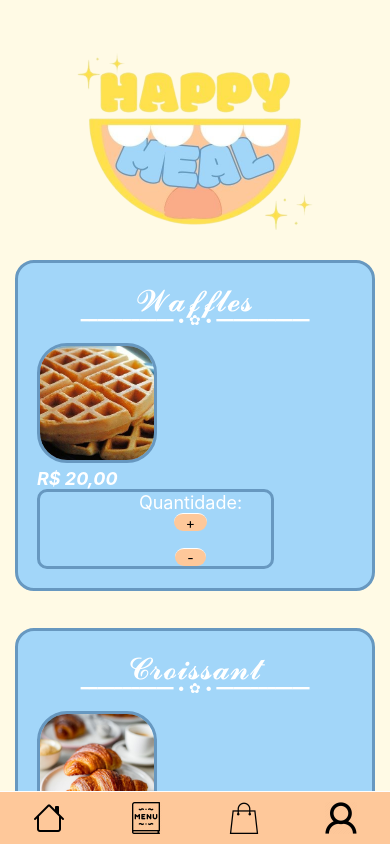
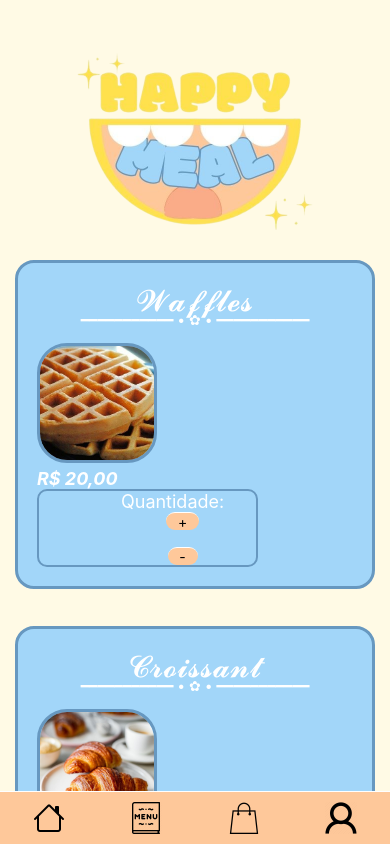
Before and after one commit to EmyyS2/Bloodvine, a React Native app: screen / in a window 390 px wide. Built offline with nearby package versions, Linux system fonts and the light colour scheme.

Commit message:
carinho atualizações

```diff
--- a/src/CarrinhoHappyMeat.tsx
+++ b/src/CarrinhoHappyMeat.tsx
@@ -1,4 +1,4 @@
-import React from 'react';
+import React, { useState } from 'react';
 import { StatusBar, View, Text, StyleSheet, FlatList, Image, TouchableOpacity, TextInput } from 'react-native';
 
 interface alimentos {
@@ -27,7 +27,7 @@ const renderItem = ({ item }: { item: alimentos }) => (
             <TouchableOpacity>
                 <Text style={styles.buttomzin}>   +   </Text>
             </TouchableOpacity>
-            <TextInput></TextInput>
+            <TextInput style={styles.numero}></TextInput>
             <TouchableOpacity>
                 <Text style={styles.buttomzin}>   -   </Text>
             </TouchableOpacity>
@@ -40,6 +40,7 @@ const renderItem = ({ item }: { item: alimentos }) => (
 
 function CarrinhoHappyMeal(): React.JSX.Element {
     return (
+
         <View style={styles.container}>
             <StatusBar backgroundColor='#fff2b2' barStyle='light-content' />
             <View style={styles.header}>
@@ -159,10 +160,10 @@ const styles = StyleSheet.create({
         alignItems: 'center',
         paddingLeft: 70,
         backgroundColor: '#a2d6f9',
-        borderWidth: 3,
+        borderWidth: 2,
         borderColor: '#6798c0',
         borderRadius: 10,
-        width: '75%',
+        width: '70%',
     },
     buttomzin: {
         borderTopWidth: 0.2,
@@ -173,6 +174,7 @@ const styles = StyleSheet.create({
     textquantidade:{
         fontSize: 18,
         color: 'white',
+        marginRight:20
 
     }
 });
```
